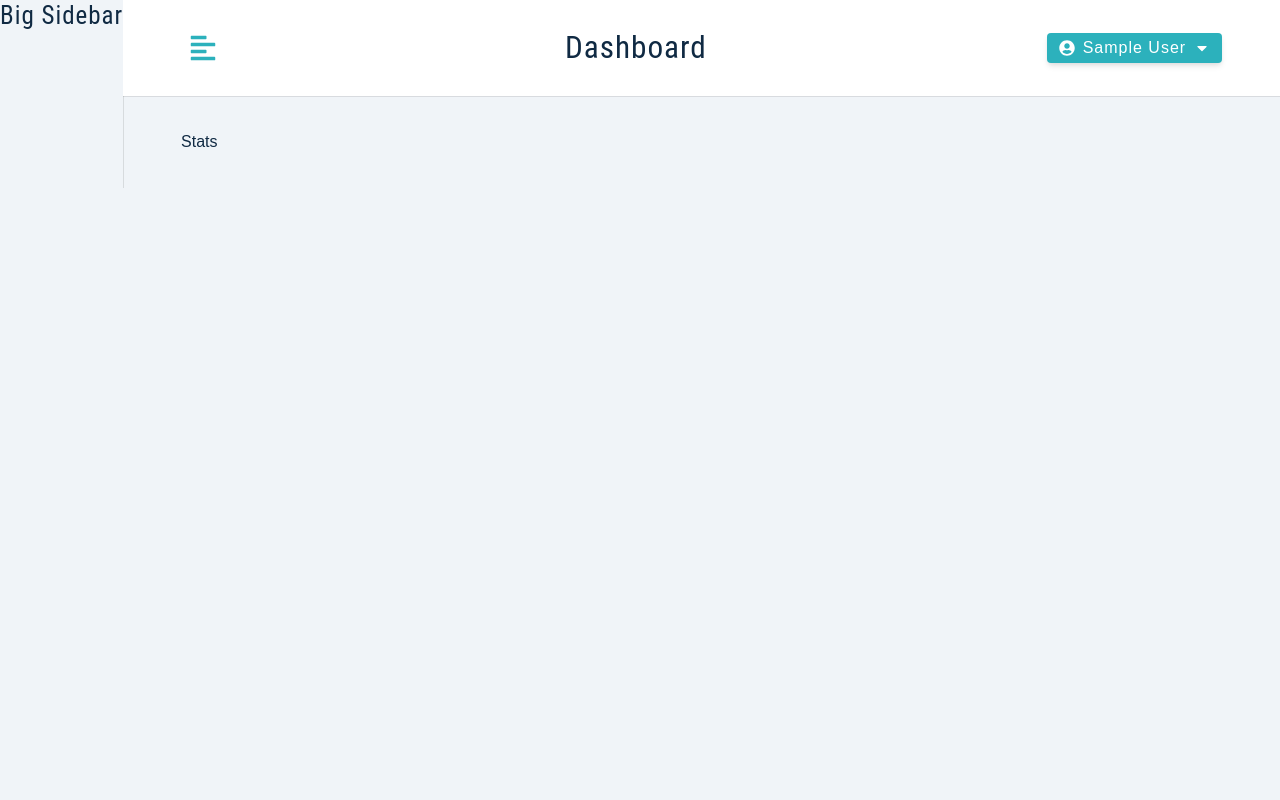
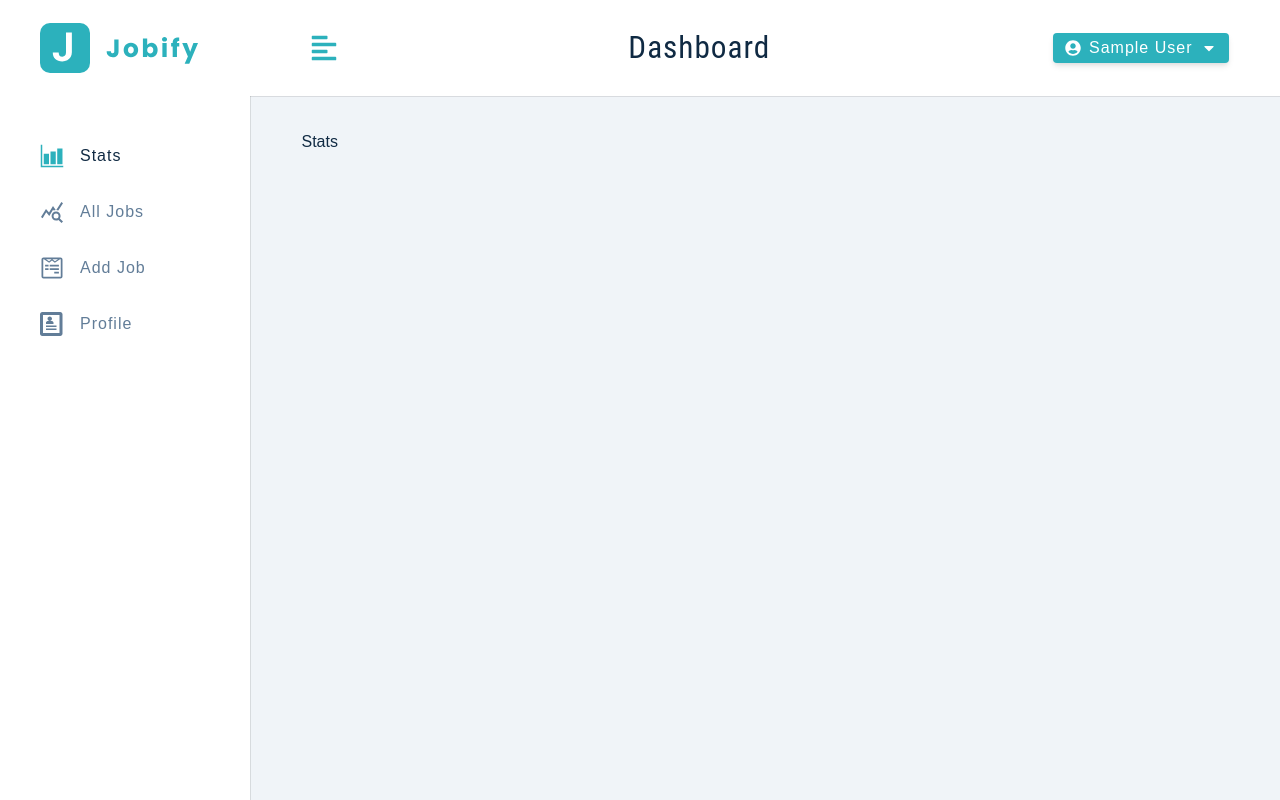
Before and after one commit to nhussaini/jobify-mern, a React (Create React App) app in the folder client/: page / in a window 1280 px wide. Built offline with nearby package versions, Linux system fonts and the light colour scheme; sample sign-in values are in the browser's storage.

Commit message:
finish the big sidebar

```diff
--- a/client/src/components/BigSidebar.js
+++ b/client/src/components/BigSidebar.js
@@ -1,8 +1,24 @@
+import { useAppContext } from '../context/appContext';
+import NavLinks from './NavLinks';
+import Logo from './Logo';
 import Wrapper from '../assets/wrappers/BigSidebar';
+
 const BigSidebar = () => {
+  const { showSidebar } = useAppContext();
   return (
     <Wrapper>
-      <h4>big sidebar</h4>
+      <div
+        className={
+          showSidebar ? 'sidebar-container ' : 'sidebar-container show-sidebar'
+        }
+      >
+        <div className="content">
+          <header>
+            <Logo />
+          </header>
+          <NavLinks />
+        </div>
+      </div>
     </Wrapper>
   );
 };
--- /dev/null
+++ b/client/src/components/NavLinks.js
@@ -0,0 +1,26 @@
+import links from '../utils/links';
+import { NavLink } from 'react-router-dom';
+
+const NavLinks = ({ toggleSidebar }) => {
+  return (
+    <div className="nav-links">
+      {links.map((link) => {
+        const { text, path, id, icon } = link;
+        return (
+          <NavLink
+            to={path}
+            key={id}
+            onClick={toggleSidebar}
+            className={({ isActive }) =>
+              isActive ? 'nav-link active' : 'nav-link'
+            }
+          >
+            <span className="icon">{icon}</span>
+            {text}
+          </NavLink>
+        );
+      })}
+    </div>
+  );
+};
+export default NavLinks;
--- a/client/src/components/SmallSidebar.js
+++ b/client/src/components/SmallSidebar.js
@@ -1,9 +1,8 @@
 import Wrapper from '../assets/wrappers/SmallSidebar';
 import { FaTimes } from 'react-icons/fa';
 import { useAppContext } from '../context/appContext';
-import links from '../utils/links';
-import { NavLink } from 'react-router-dom';
 import Logo from './Logo';
+import NavLinks from './NavLinks';
 
 const SmallSidebar = () => {
   const { showSidebar, toggleSidebar } = useAppContext();
@@ -21,7 +20,8 @@ const SmallSidebar = () => {
           <header>
             <Logo />
           </header>
-          <div className="nav-links">
+          <NavLinks toggleSidebar={toggleSidebar} />
+          {/* <div className="nav-links">
             {links.map((link) => {
               const { text, path, id, icon } = link;
               return (
@@ -38,7 +38,7 @@ const SmallSidebar = () => {
                 </NavLink>
               );
             })}
-          </div>
+          </div> */}
         </div>
       </div>
     </Wrapper>
```
